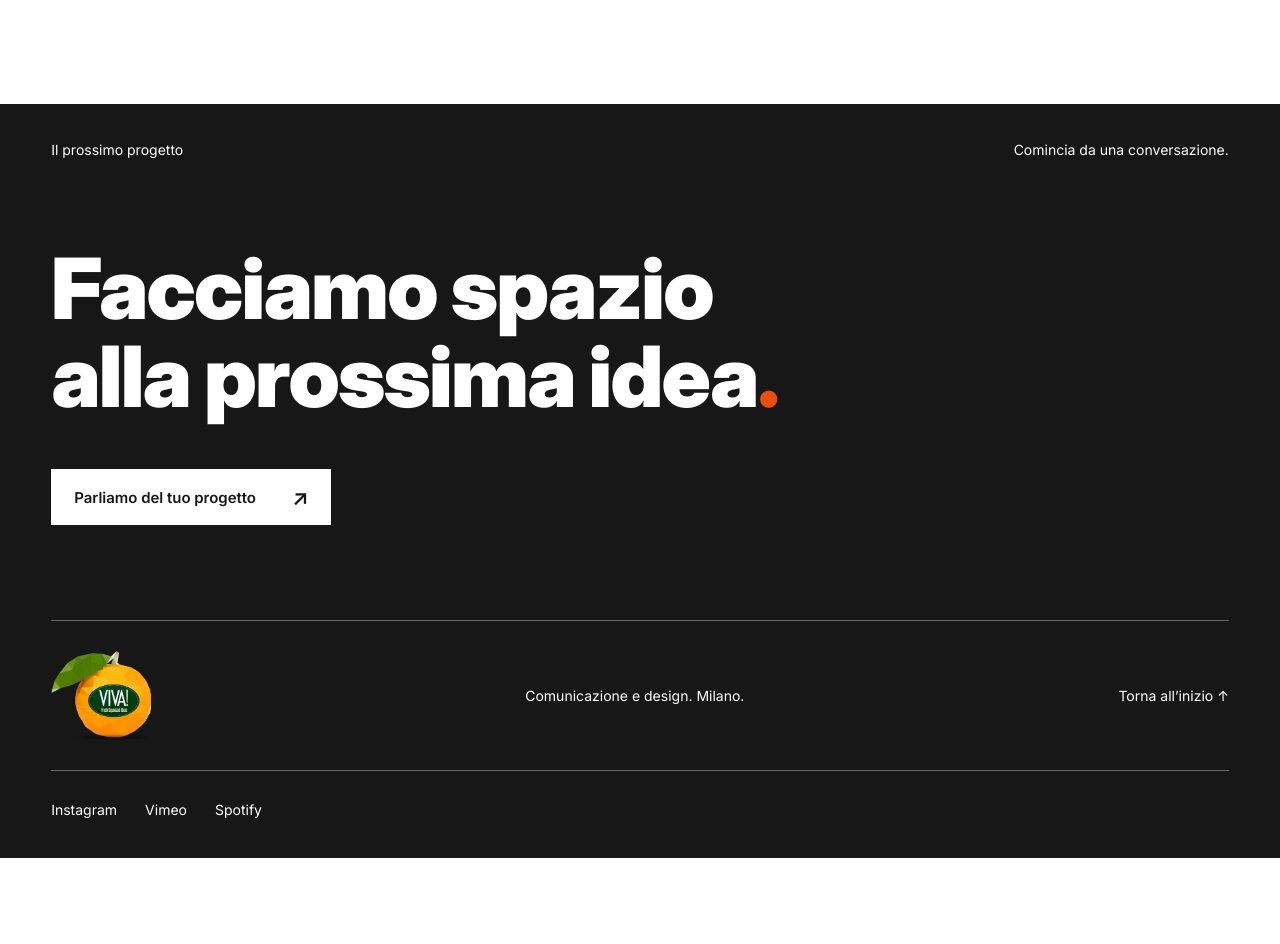
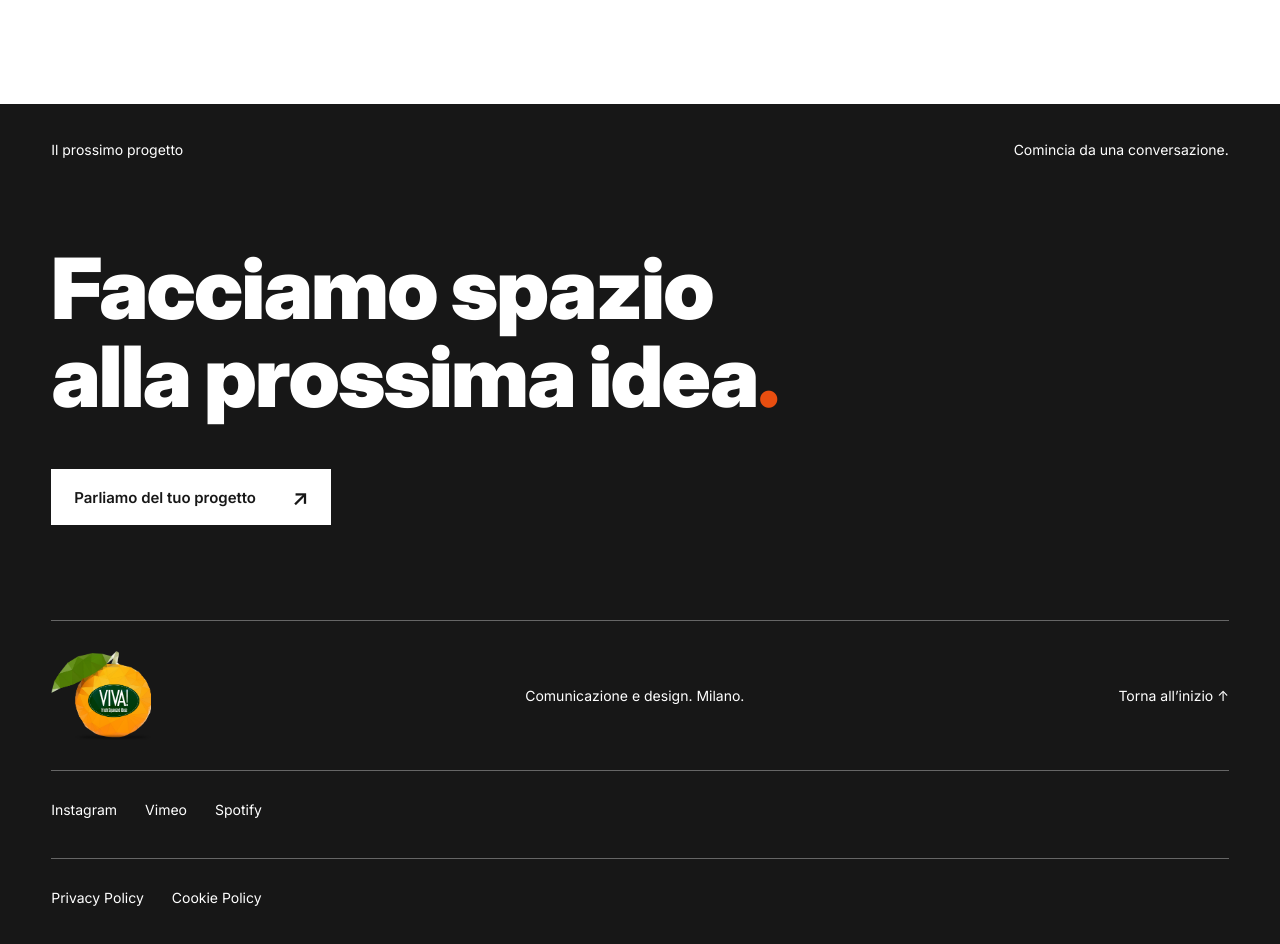
Before and after one commit to AndreaHDC/vivaonweb, a Next.js app: page / in a window 1280 px wide. Shown: the part 4820-5764 px from the top of the page. Before the commit the page ends 5678 px from the top, so only its background shows below. Built offline with nearby package versions, Linux system fonts and the light colour scheme.

Commit message:
Restore theme Iubenda banner and policy links

```diff
--- a/src/components/site-document.tsx
+++ b/src/components/site-document.tsx
@@ -1,3 +1,6 @@
+/* Shared document rendered exclusively by the App Router root layouts. */
+/* eslint-disable @next/next/no-before-interactive-script-outside-document */
+import Script from "next/script";
 import { SmoothScroll } from "@/components/smooth-scroll";
 import "lenis/dist/lenis.css";
 import localFont from "next/font/local";
@@ -17,7 +20,11 @@ export function SiteDocument({ children, locale }: Readonly<{ children: React.Re
   // Suppression is limited to this element; descendants remain checked.
   return (
     <html lang={locale} className={inter.variable} suppressHydrationWarning>
-      <body><SmoothScroll />{children}</body>
+      <body>
+        <Script id="iubenda-config" strategy="beforeInteractive">{"window._iub = window._iub || []; window._iub.csConfiguration = {\"invalidateConsentWithoutLog\":true,\"consentOnContinuedBrowsing\":false,\"perPurposeConsent\":true,\"lang\":\"it\",\"siteId\":1511114,\"floatingPreferencesButtonDisplay\":\"bottom-right\",\"cookiePolicyId\":46288755,\"banner\":{\"acceptButtonDisplay\":true,\"customizeButtonDisplay\":true,\"acceptButtonColor\":\"#fb9100\",\"acceptButtonCaptionColor\":\"white\",\"customizeButtonColor\":\"#212121\",\"customizeButtonCaptionColor\":\"white\",\"rejectButtonDisplay\":true,\"rejectButtonColor\":\"rgba(213.07, 156.89, 80.04, 0.72)\",\"rejectButtonCaptionColor\":\"white\",\"position\":\"top\",\"textColor\":\"#dadada\",\"backgroundColor\":\"#5A5A5A\",\"closeButtonDisplay\":false,\"listPurposes\":true,\"explicitWithdrawal\":true}};"}</Script>
+        <Script src="https://cdn.iubenda.com/cs/iubenda_cs.js" strategy="beforeInteractive" />
+        <SmoothScroll />{children}
+      </body>
     </html>
   );
 }
--- a/src/components/site-footer.tsx
+++ b/src/components/site-footer.tsx
@@ -4,6 +4,6 @@ import { copy, type Locale } from "@/content/translations";
 export function SiteFooter({ locale, showContactCta = true }: { locale: Locale; showContactCta?: boolean }) {
 const t = copy[locale];
 return (      <footer id="contatti">
-        <div className="shell"><div className="footer-heading"><span>{t.next}</span><span>{t.conversation}</span></div><Reveal><h2 className="contact-title">{t.contact[0]}<br />{t.contact[1]}<span className="orange">.</span></h2></Reveal>{showContactCta && <a className="contact-cta" href={locale === "it" ? "/contatti" : "/en/contatti"}>{locale === "it" ? "Parliamo del tuo progetto" : "Let’s talk about your project"}<span aria-hidden="true">↗</span></a>}<div className="footer-bottom"><a className="brand-logo footer-brand" href="#top" aria-label={`Viva! — ${t.top}`}><Image src="/brand/viva-original.png" alt="Viva! — Fresh Squeezed Ideas" width={849} height={574} className="brand-image" /></a><span>{t.footer}</span><a href="#top">{t.top} ↑</a></div><nav className="footer-socials" aria-label="Social"><a href="https://instagram.com/viva_on_ig/" target="_blank" rel="noopener noreferrer">Instagram</a><a href="https://vimeo.com/user45261607" target="_blank" rel="noopener noreferrer">Vimeo</a><a href="https://open.spotify.com/user/uj7f66jodolgw1zrzcvcvd3r7" target="_blank" rel="noopener noreferrer">Spotify</a></nav></div>
+        <div className="shell"><div className="footer-heading"><span>{t.next}</span><span>{t.conversation}</span></div><Reveal><h2 className="contact-title">{t.contact[0]}<br />{t.contact[1]}<span className="orange">.</span></h2></Reveal>{showContactCta && <a className="contact-cta" href={locale === "it" ? "/contatti" : "/en/contatti"}>{locale === "it" ? "Parliamo del tuo progetto" : "Let’s talk about your project"}<span aria-hidden="true">↗</span></a>}<div className="footer-bottom"><a className="brand-logo footer-brand" href="#top" aria-label={`Viva! — ${t.top}`}><Image src="/brand/viva-original.png" alt="Viva! — Fresh Squeezed Ideas" width={849} height={574} className="brand-image" /></a><span>{t.footer}</span><a href="#top">{t.top} ↑</a></div><nav className="footer-socials" aria-label="Social"><a href="https://instagram.com/viva_on_ig/" target="_blank" rel="noopener noreferrer">Instagram</a><a href="https://vimeo.com/user45261607" target="_blank" rel="noopener noreferrer">Vimeo</a><a href="https://open.spotify.com/user/uj7f66jodolgw1zrzcvcvd3r7" target="_blank" rel="noopener noreferrer">Spotify</a></nav><nav className="footer-socials" aria-label={locale === "it" ? "Informative" : "Legal information"}><a href="https://www.iubenda.com/privacy-policy/46288755" target="_blank" rel="noopener noreferrer">Privacy Policy</a><a href="https://www.iubenda.com/privacy-policy/46288755/cookie-policy" target="_blank" rel="noopener noreferrer">Cookie Policy</a></nav></div>
       </footer>);
 }
```
